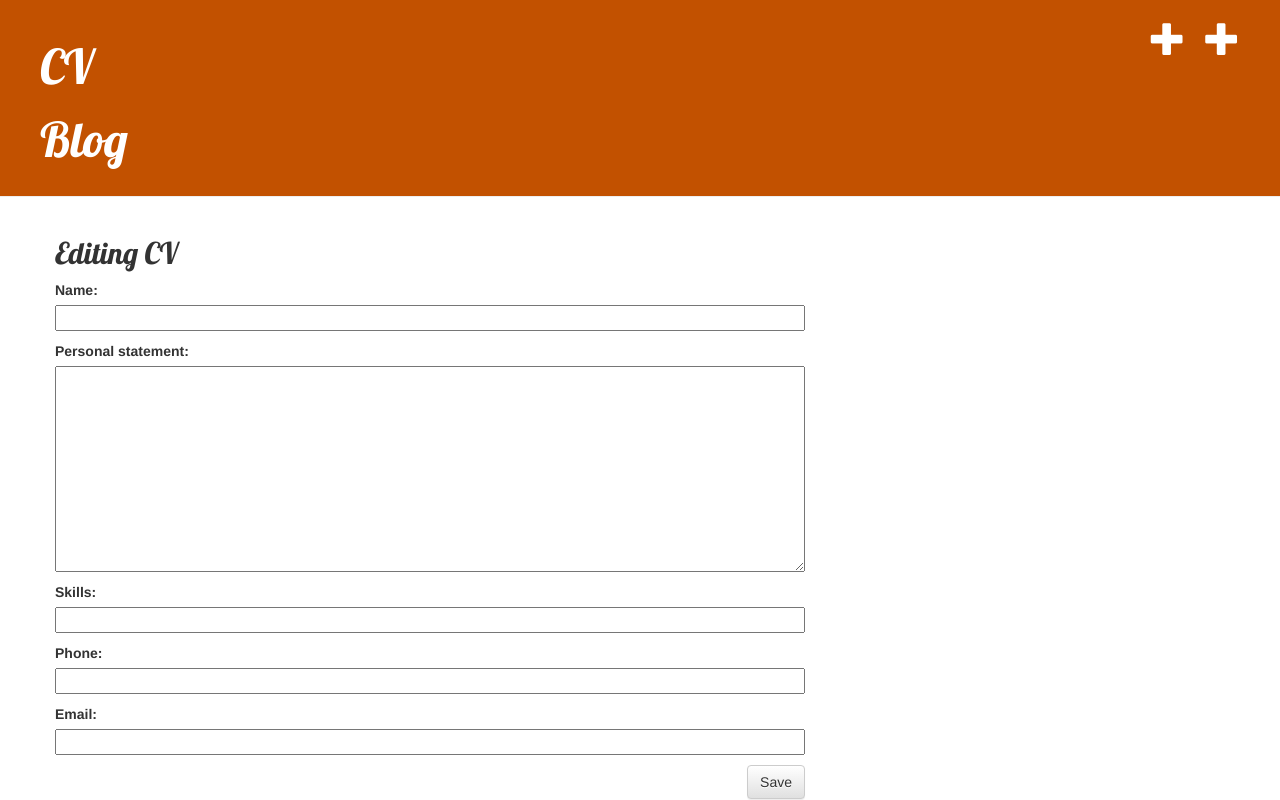
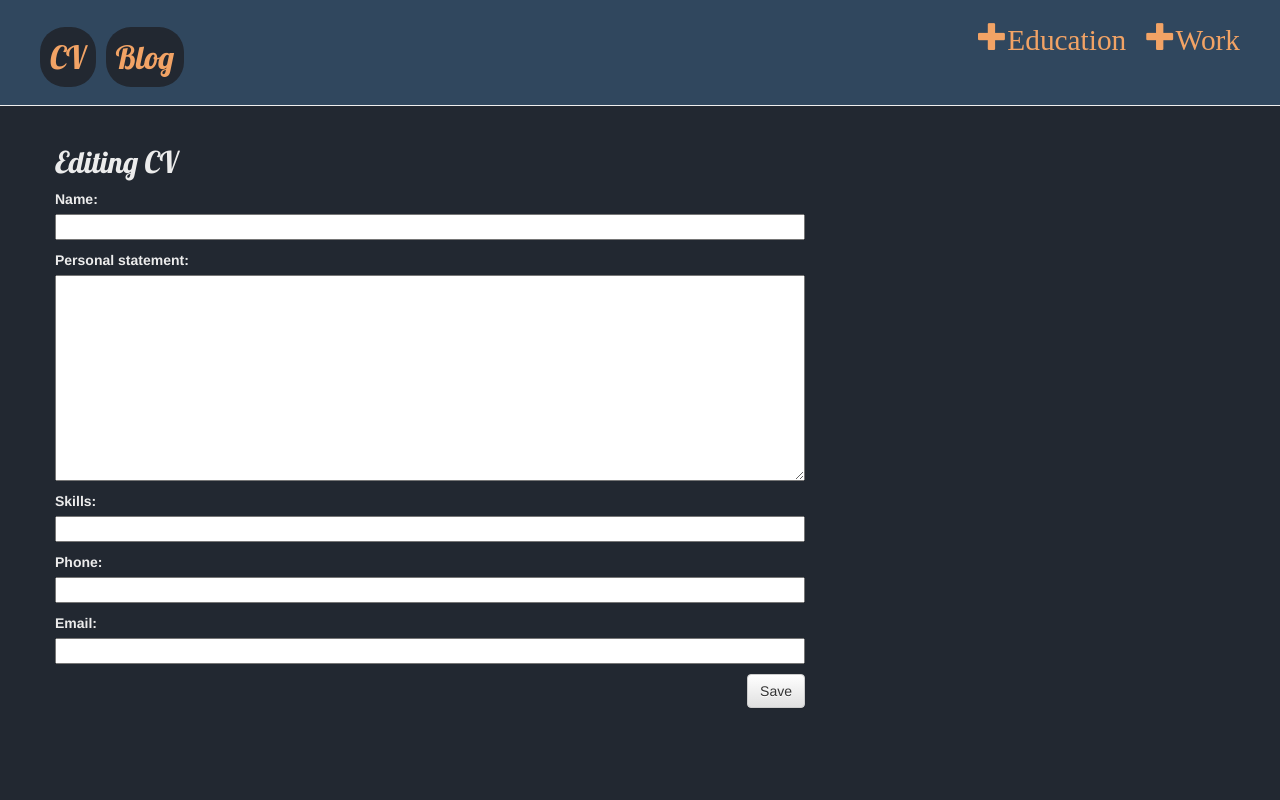
Before and after one commit to RomanPodkovyrin/WebCV, a Django app: page /cv/edit/ in a window 1280 px wide. Run offline with Django 3.2, Linux system fonts and the light colour scheme; the visitor is signed in with stand-in values (Sample User, id 1); data that the repository does not hold is empty; some libraries are stand-ins or nearby versions.

Commit message:
changed style to dark mode

```diff
--- a/blog/static/css/blog.css
+++ b/blog/static/css/blog.css
@@ -1,12 +1,12 @@
 .page-header {
-    background-color: #C25100;
+    background-color: #30475e;
     margin-top: 0;
     padding: 20px 20px 20px 40px;
 }
 
 .page-header h1, .page-header h1 a, .page-header h1 a:visited, .page-header h1 a:active {
-    color: #ffffff;
-    font-size: 36pt;
+    color: #f2a365;
+    font-size: 24pt;
     text-decoration: none;
 }
 
@@ -31,16 +31,48 @@ h1, h2, h3, h4 {
 }
 
 .top-menu, .top-menu:hover, .top-menu:visited {
-    color: #ffffff;
+    color: #f2a365;
     float: right;
-    font-size: 26pt;
+    font-size: 22pt;
     margin-right: 20px;
+}
+.page-header-menu {
+    /* height: 100%;
+    width: 100%;*/
+    display: flex;
+}
+
+.date {
+    display: flex;
+}
+
+.date-element {
+    padding: 10px;
+}
+
+.menu-element {
+    margin-right: 10px;
+    background-color: #222831;
+    border-radius: 25px;
+    padding: 10px;
+    width: 100px;
+    height: 150px;
 }
 
 .post {
     margin-bottom: 70px;
+    background-color: #30475e;
+    border: 2px solid #f2a365;
+    border-radius: 25px;
+    padding: 10px;
 }
 
 .post h2 a, .post h2 a:visited {
-    color: #000000;
+    color: #f8f8f2;
 }
+
+
+body {
+    background-color: #222831;
+    color: #ececec;
+ }
--- a/blog/templates/blog/base.html
+++ b/blog/templates/blog/base.html
@@ -10,10 +10,13 @@
     </head>
     <body>
         <div class="page-header">
+
             {% block header %}
             {% endblock %}
-            <h1><a href="{% url 'cv_page' %}" id="id_cv_link_button">CV</a></h1>
-            <h1><a href="/">Blog</a></h1>
+            <div class="page-header-menu">
+                <h1><a class="menu-element" href="{% url 'cv_page' %}" id="id_cv_link_button">CV</a></h1>
+                <h1><a class="menu-element" href="/">Blog</a></h1>
+            </div>
         </div>
         <div class="content container">
             <div class="row">
--- a/blog/templates/blog/base_cv.html
+++ b/blog/templates/blog/base_cv.html
@@ -2,7 +2,7 @@
 
 {% block header %}
     {% if user.is_authenticated %}
-            <a href="{% url 'work_add' %}" id="add_new_work" class="top-menu"><span class="glyphicon glyphicon-plus"></span></a>
-            <a href="{% url 'education_add' %}" id="add_new_education" class="top-menu"><span class="glyphicon glyphicon-plus"></span></a>
+            <a href="{% url 'work_add' %}" id="add_new_work" class="top-menu"><span class="glyphicon glyphicon-plus">Work</span></a>
+            <a href="{% url 'education_add' %}" id="add_new_education" class="top-menu"><span class="glyphicon glyphicon-plus">Education</span></a>
     {% endif %}
 {% endblock %}
```
Also changed, not shown: blog/templates/blog/cv_page.html (+5 -8 lines).
